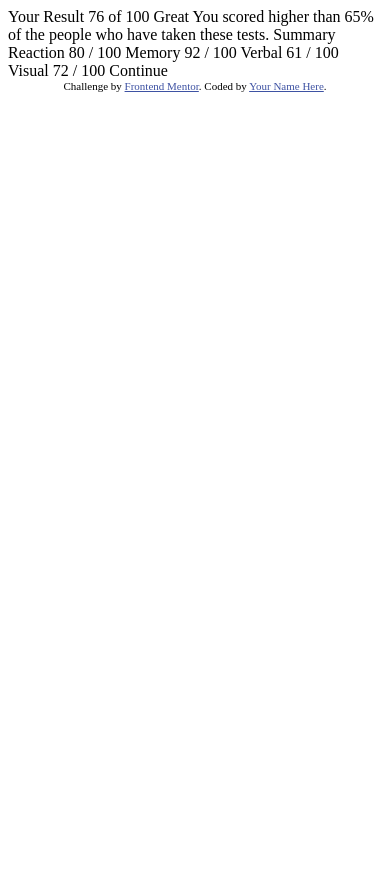
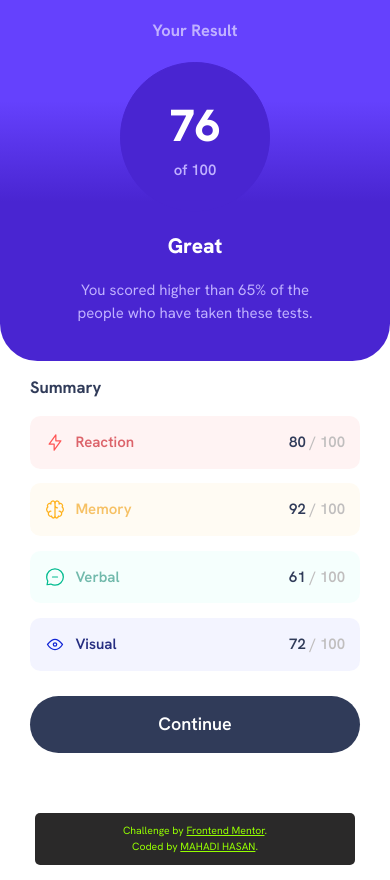
Before and after one commit to mahfolio/results-summ, a plain HTML site: page index.html in a window 390 px wide. Before the commit the page ends 844 px from the top, so only its background shows below. Drawn offline with Linux system fonts and the light colour scheme.

Commit message:
Setup the layout for tablet and desktops.

```diff
--- a/index.html
+++ b/index.html
@@ -1,47 +1,68 @@
 <!DOCTYPE html>
 <html lang="en">
+
 <head>
   <meta charset="UTF-8">
-  <meta name="viewport" content="width=device-width, initial-scale=1.0"> <!-- displays site properly based on user's device -->
+  <meta name="viewport" content="width=device-width, initial-scale=1.0">
+  <!-- displays site properly based on user's device -->
 
   <link rel="icon" type="image/png" sizes="32x32" href="./assets/images/favicon-32x32.png">
 
   <title>Frontend Mentor | Results summary component</title>
+  <link rel="preconnect" href="https://fonts.googleapis.com">
+  <link rel="preconnect" href="https://fonts.gstatic.com" crossorigin>
+  <link href="https://fonts.googleapis.com/css2?family=Hanken+Grotesk:ital,wght@0,100..900;1,100..900&display=swap"
+    rel="stylesheet">
+  <link rel="stylesheet" href="style.css">
 
-  <!-- Feel free to remove these styles or customise in your own stylesheet 👍 -->
-  <style>
-    .attribution { font-size: 11px; text-align: center; }
-    .attribution a { color: hsl(228, 45%, 44%); }
-  </style>
-</head>
 <body>
+  <div class="container">
+    <main class="wrapper">
+      <section class="score-info">
+        <h1>Your Result</h1>
+        <div class="score">
+          <p><span>76</span><br>
+            of 100</p>
+        </div>
+        <p>Great</p>
+        <p class="message">You scored higher than 65% of the people who have taken these tests.</p>
+      </section>
 
-  Your Result
-  76
-  of 100
+      <section class="stats">
+        <h2>Summary</h2>
+        <div class="row row-1">
+          <img src="assets/images/icon-reaction.svg" alt="">
+          <p>Reaction</p>
+          <p><span>80</span> / 100</p>
+        </div>
 
-  Great
-  You scored higher than 65% of the people who have taken these tests.
+        <div class="row row-2">
+          <img src="assets/images/icon-memory.svg" alt="">
+          <p>Memory</p>
+          <p><span>92</span> / 100</p>
+        </div>
 
-  Summary
+        <div class="row row-3">
+          <img src="assets/images/icon-verbal.svg" alt="">
+          <p>Verbal</p>
+          <p><span>61</span> / 100</p>
+        </div>
 
-  Reaction
-  80 / 100
+        <div class="row row-4">
+          <img src="assets/images/icon-visual.svg" alt="">
+          <p>Visual</p>
+          <p><span>72</span> / 100</p>
+        </div>
 
-  Memory
-  92 / 100
-
-  Verbal
-  61 / 100
-
-  Visual
-  72 / 100
-
-  Continue
+        <a href="#">Continue</a>
+      </section>
+    </main>
+  </div>
 
   <div class="attribution">
-    Challenge by <a href="https://www.frontendmentor.io?ref=challenge" target="_blank">Frontend Mentor</a>.
-    Coded by <a href="#">Your Name Here</a>.
+    <p>Challenge by <a href="https://www.frontendmentor.io?ref=challenge" target="_blank">Frontend Mentor</a>.</p>
+    <p>Coded by <a href="#">MAHADI HASAN</a>.</p>
   </div>
 </body>
+
 </html>
--- a/style.css
+++ b/style.css
@@ -0,0 +1,223 @@
+:root {
+    --font: "Hanken Grotesk", system-ui, sans-serif;
+
+    --fw-light: 200;
+    --fw-normal: 400;
+    --fw-medium: 500;
+    --fw-bold: 600;
+    --fw-xbold: 800;
+    --fw-black: 900;
+
+    --fs-regular: 0.9357rem;
+    --fs-medium: 1.25rem;
+    --fs-large: 1.625rem;
+    --fs-xlarge: 2.5rem;
+
+    --light-purple-1: #C0B1FF;
+    --light-purple-2: #6541FD;
+    --dark-purple: #4925D1;
+    --light-clr: #fff;
+    --dark-clr: #303B59;
+    --red: #DC636A;
+    --light-red: rgb(255, 193, 196, 0.2);
+    --yellow: #F6C165;
+    --light-yellow: rgb(255, 232, 192, 0.2);
+    --green: #72BAAC;
+    --light-green: rgb(203, 255, 245, 0.2);
+    --blue: #262E81;
+    --light-blue: rgb(196, 201, 255, 0.2);
+    --grey-clr: #c0bebe;
+}
+
+*,
+*::before,
+*::after,
+html,
+body {
+    box-sizing: border-box;
+    margin: 0;
+    padding: 0;
+    border: 0;
+}
+
+html {
+    font-family: var(--font);
+    font-size: var(--fs-regular);
+    font-weight: var(--fw-normal);
+    color: var(--light-purple-1);
+    line-height: 1.5;
+    background-color: var(--light-clr);
+}
+
+.score-info {
+    align-items: center;
+    background: rgb(73, 37, 209);
+    background: linear-gradient(0deg, rgba(73, 37, 209, 1) 44%, rgba(101, 65, 253, 1) 72%);
+    border-bottom-left-radius: 2.5rem;
+    border-bottom-right-radius: 2.5rem;
+    display: flex;
+    flex-direction: column;
+    gap: 1.2rem;
+    margin-inline: auto;
+    padding: 1.3rem 4rem 2.5rem;
+}
+
+.score-info h1 {
+    font-size: 1.1rem;
+}
+
+.score {
+    display: flex;
+    flex-direction: column;
+    justify-content: center;
+    width: 10rem;
+    height: 10rem;
+    background-color: var(--dark-purple);
+    border: 1px solid var(--dark-purple);
+    border-radius: 50%;
+}
+
+.score p {
+    text-align: center;
+    font-weight: 600;
+}
+
+.score+p {
+    font-weight: 800;
+    font-size: 1.4rem;
+    color: var(--light-clr);
+}
+
+.score span {
+    font-size: 3rem;
+    font-weight: 750;
+    color: #fff;
+
+}
+
+.score-info p {
+    text-align: center;
+}
+
+.stats {
+    display: flex;
+    flex-direction: column;
+    gap: 1rem;
+    padding: 1rem 2rem 1rem;
+    margin-inline: auto;
+}
+
+.stats h2 {
+    font-size: 1.1rem;
+    color: var(--dark-clr);
+}
+
+.row {
+    display: flex;
+    gap: 0.7rem;
+    padding: 1rem;
+    border-radius: 0.7rem;
+    font-weight: 600;
+}
+
+.row span {
+    color: var(--dark-clr);
+}
+
+.row img+p~p {
+    margin-left: auto;
+    color: var(--grey-clr);
+}
+
+.row-1 img+p {
+    color: var(--red);
+}
+
+.row-2 img+p {
+    color: var(--yellow);
+}
+
+.row-3 img+p {
+    color: var(--green);
+}
+
+.row-4 img+p {
+    color: var(--blue);
+}
+
+.row-1 {
+    background-color: var(--light-red);
+}
+
+.row-2 {
+    background-color: var(--light-yellow);
+}
+
+.row-3 {
+    background-color: var(--light-green);
+}
+
+.row-4 {
+    background-color: var(--light-blue);
+}
+
+.stats a {
+    display: block;
+    text-align: center;
+    text-decoration: none;
+    color: var(--light-clr);
+    background-color: var(--dark-clr);
+    padding: 1rem;
+    font-size: 1.2rem;
+    font-weight: 600;
+    border-radius: 1.9rem;
+    margin-top: 0.7rem;
+}
+
+div.attribution {
+    max-width: 320px;
+    text-align: center;
+    background: #2a2929;
+    color: #95ff00;
+    margin-inline: auto;
+    padding: 0.7rem;
+    margin-bottom: 1rem;
+    margin-top: 3rem;
+    border-radius: 5px;
+    font-size: 0.7rem;
+}
+
+.attribution a:link,
+.attribution a:visited {
+    text-decoration: underline;
+    color: #95ff00;
+}
+
+.attribution a:hover {
+    font-size: 1rem;
+}
+
+@media (min-width: 700px) {
+   .container {
+    min-height: 100vh;
+    display: flex;
+    justify-content: center;
+    align-items: center;
+   }
+   .wrapper {
+    display: flex;
+   }
+   .score-info,
+   .stats {
+    width: 300px;
+    margin: 0;
+   }
+   .score-info {
+    padding: 1rem;
+   }
+   .stats {
+    padding: 1rem;
+   }
+
+
+}
```
